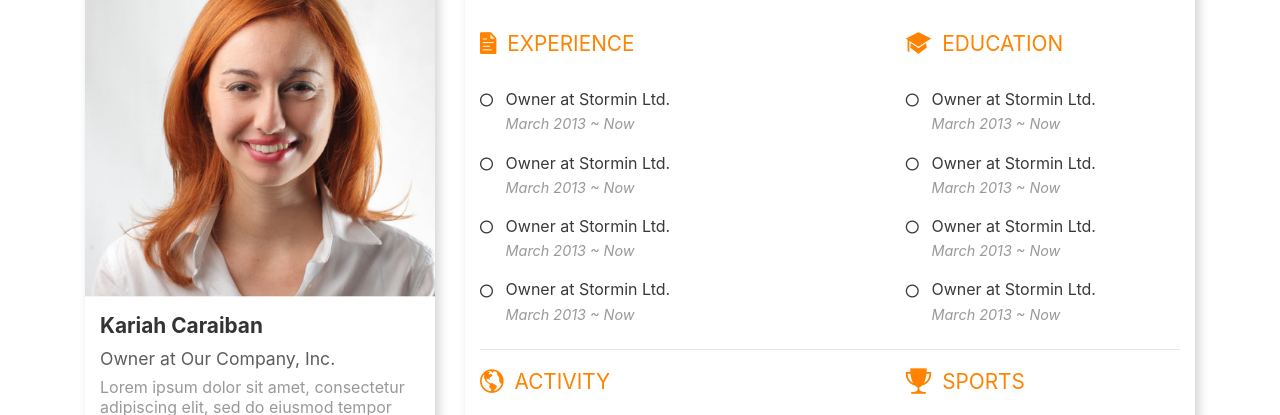
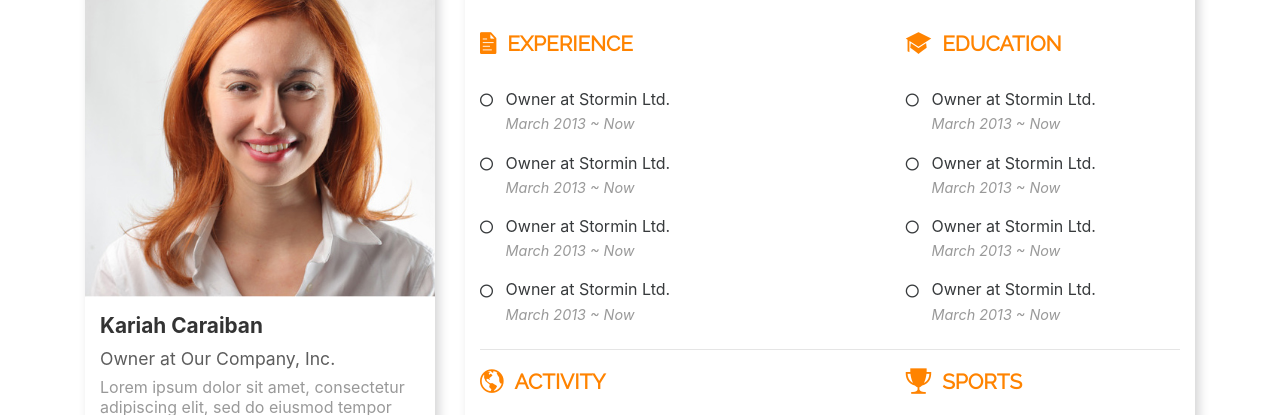
Before and after one commit to codmania/motofront, a website: page profile.html in a window 1280 px wide. Shown: the part 222-637 px from the top of the page. Drawn offline with Linux system fonts and the light colour scheme; a script that the page names is missing; files whose address does not match are found by name.

Commit message:
add font

```diff
--- a/assets/sass/profile.scss
+++ b/assets/sass/profile.scss
@@ -131,6 +131,8 @@
 
         span {
             vertical-align: middle;
+            font-family: Raleway;
+            font-weight: bold;
         }
 
         i {
```
Also changed, not shown: assets/css/profile.css.
